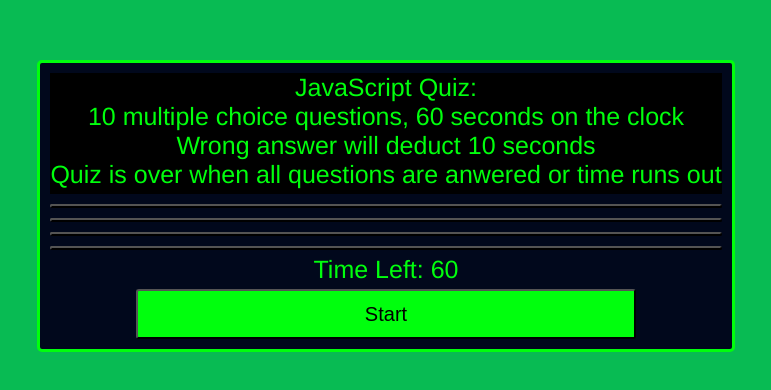
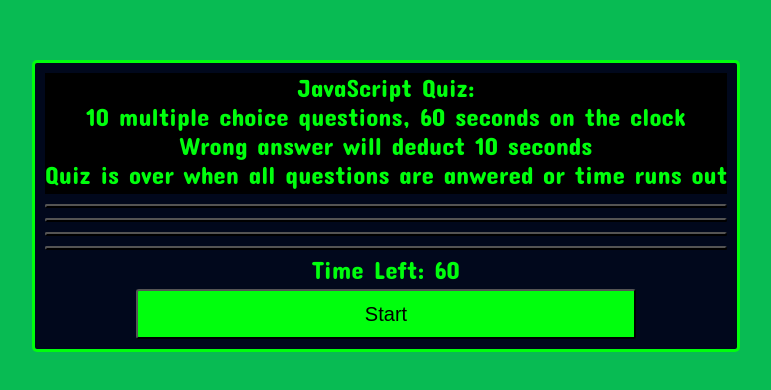
Before and after one commit to IvanFelipeEscobar/Code-Quiz, a plain HTML site: page index.html in a window 1280 px wide. Shown: the part 194-584 px from the top of the page, without its empty margins (254-1025 px from the left). Drawn offline with Linux system fonts and the light colour scheme.

Commit message:
css file edit v1.0

```diff
--- a/assets/css/style.css
+++ b/assets/css/style.css
@@ -11,7 +11,7 @@ body {
     width: 100vw;
     color: rgb(0, 255, 13);
     font-size: 25px;
-    font-family: 'Franklin Gothic Medium', 'Arial Narrow', Arial, sans-serif;
+    font-family: 'Concert One';
 }
 .container {
 
--- a/assets/js/script.js
+++ b/assets/js/script.js
@@ -3,7 +3,11 @@ var btn1 = document.getElementById(btn1)
 var btn2 = document.getElementById(btn2)
 var btn3 = document.getElementById(btn3)
 var btn4 = document.getElementById(btn4)
+var questions = [
+    {
 
+    }
+]
 
 
 function startQuiz(){
--- a/index.html
+++ b/index.html
@@ -4,6 +4,9 @@
     <meta charset="UTF-8">
     <meta http-equiv="X-UA-Compatible" content="IE=edge">
     <meta name="viewport" content="width=device-width, initial-scale=1.0">
+    <link rel="preconnect" href="https://fonts.googleapis.com">
+    <link rel="preconnect" href="https://fonts.gstatic.com" crossorigin>
+    <link href="https://fonts.googleapis.com/css2?family=Concert+One&display=swap" rel="stylesheet">
     <link rel="stylesheet" href="./assets/css/style.css">
     <title>JavaScript Timed Code Quiz</title>
 </head>
```
